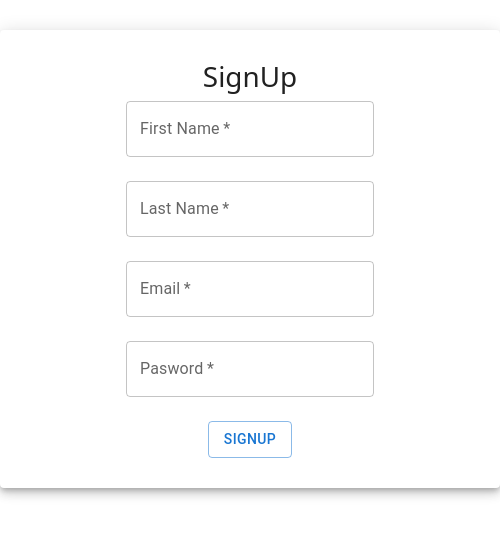
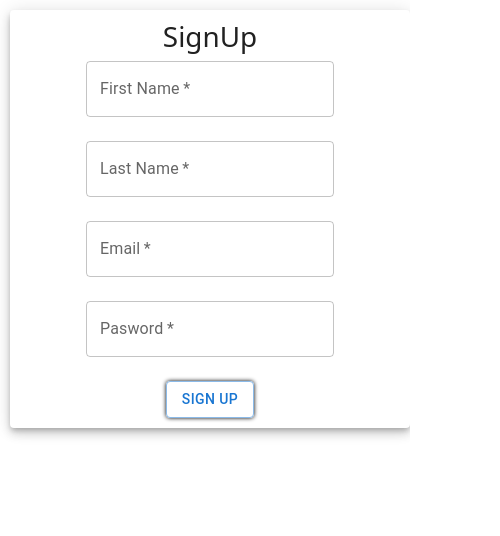
Before and after one commit to karthickm7/Localstorage, a React (Create React App) app: page / in a window 390 px wide. Shown: the top 536 px of the page, 500 px wide, since content can reach past the window. Built offline with nearby package versions, Linux system fonts and the light colour scheme.

Commit message:
implemting css modules , media query ,dynamic css

```diff
--- a/package.json
+++ b/package.json
@@ -5,12 +5,15 @@
   "dependencies": {
     "@emotion/react": "^11.8.2",
     "@emotion/styled": "^11.8.1",
+    "@material-ui/core": "^4.12.3",
     "@mui/material": "^5.5.1",
+    "@mui/styles": "^5.5.1",
     "@testing-library/jest-dom": "^5.16.2",
     "@testing-library/react": "^12.1.4",
     "@testing-library/user-event": "^13.5.0",
     "antd": "^4.19.2",
     "bootstrap": "^5.1.3",
+    "material-ui-colors": "^1.0.0",
     "react": "^17.0.2",
     "react-bootstrap": "^2.2.1",
     "react-dom": "^17.0.2",
--- a/src/Component/Login/Login.js
+++ b/src/Component/Login/Login.js
@@ -2,8 +2,9 @@ import React, { useState } from "react";
 import { Row, Col, Container, Form, Button ,Modal} from "react-bootstrap";
 import "bootstrap/dist/css/bootstrap.min.css";
 import { useNavigate } from "react-router-dom";
+import dynamic from './login.module.css';
 
-import "./login.css";
+
 
 function Login() {
 
@@ -71,8 +72,9 @@ function Login() {
 
           <Form onSubmit={handleFormSubmit}>
             <Form.Group className="mb-3" controlId="formBasicEmail">
-              <Form.Label>Email address</Form.Label>
+              <Form.Label  className={dynamic.invalid}>Email address</Form.Label>
               <Form.Control
+                className={`${dynamic.formcontrol} ${!data.email && dynamic.inavlid}`}
                 type="email"
                 placeholder="Enter email"
                 onChange={handleChange}
@@ -83,8 +85,9 @@ function Login() {
             </Form.Group>
 
             <Form.Group className="mb-3" controlId="formBasicPassword">
-              <Form.Label>Password</Form.Label>
+              <Form.Label className={dynamic.invalid}>Password</Form.Label>
               <Form.Control
+                className={`${dynamic.formcontrol} ${!data.datas && dynamic.invalid}`}
                 type="password"
                 placeholder="Password"
                 onChange={handleChange}
--- /dev/null
+++ b/src/Component/Login/login.module.css
@@ -0,0 +1,10 @@
+.formcontrol{
+    border-color: rgb(26, 3, 3);
+    background: white;
+
+
+}
+
+.invalid {
+    color: rgb(235, 55, 23);
+}
--- a/src/Component/Signup/Signup.js
+++ b/src/Component/Signup/Signup.js
@@ -1,13 +1,14 @@
-import { Paper, Container, Grid, TextField, Button } from "@mui/material";
-import { margin, padding, width } from "@mui/system";
 
+import {Paper,Grid, TextField, Button} from "@mui/material" ;
 import { useNavigate } from "react-router-dom";
+import React, { useState } from "react";
+import styles from "./Signup.module.css";
+import { Container } from "react-bootstrap";
 
-// import { Button } from 'bootstrap';
-import React, { useState } from "react";
 
 const Signup = () => {
-  let navigate = useNavigate();
+
+ let navigate = useNavigate();
 
   const [data, setData] = useState({
     firstname: "",
@@ -36,16 +37,20 @@ const Signup = () => {
 
   return (
     <>
-      <Grid align="center">
+      <Grid  className="queries" align="center" >
         <Paper
           elevation={6}
-          style={{ padding: "30px 20px", width: 500, margin: "30px auto" }}
+
+          style={{ padding: "10px 20px", width: 400, margin: "10px 10px", }}
         >
-          <form className="classes.root">
+
+          <form className="queries" >
             <h1>SignUp</h1>
 
-            <div>
+            <Container className='cont'>
+            <div >
               <TextField
+                className="txf"
                 label="First Name"
                 variant="outlined"
                 required
@@ -56,8 +61,9 @@ const Signup = () => {
             </div>
             <br></br>
 
-            <div>
+            <div >
               <TextField
+                className="txf"
                 label="Last Name"
                 variant="outlined"
                 required
@@ -68,8 +74,9 @@ const Signup = () => {
             </div>
             <br></br>
 
-            <div>
+            <div >
               <TextField
+               className='txf'
                 label="Email"
                 type="email"
                 variant="outlined"
@@ -81,8 +88,9 @@ const Signup = () => {
             </div>
             <br></br>
 
-            <div>
+            <div >
               <TextField
+               className="txf"
                 label="Pasword"
                 variant="outlined"
                 type="password"
@@ -94,12 +102,15 @@ const Signup = () => {
             </div>
 
             <br></br>
+            </Container>
             <div>
-              <Button variant="outlined" onClick={handleFormSubmit}>
-                SignUp
+              <Button  className={styles.button} variant="outlined" onClick={handleFormSubmit}>
+                Sign Up
               </Button>
             </div>
+
           </form>
+
         </Paper>
       </Grid>
     </>
--- /dev/null
+++ b/src/Component/Signup/Signup.module.css
@@ -0,0 +1,31 @@
+.cont{
+    background-color:rgb(252, 249, 249);
+    height: 50vh;
+    padding-bottom: 20px;
+    padding-top: 10px;
+
+
+}
+.button{
+    padding:10px;
+    border: 1px solid red;
+    color:black;
+    box-shadow: 0 0 4px black;
+    font-weight: bolder;
+}
+
+.txf{
+    background-color: antiquewhite;
+}
+
+
+@media only screen and (orientation: portrait)
+{
+    .cont{
+        background-color:lightcoral;
+    }
+
+
+
+
+}
```
Also changed, not shown: src/Component/Login/login.css (deleted, +0 -7 lines), 1 other file (tests, documents, lock files or other folders).
